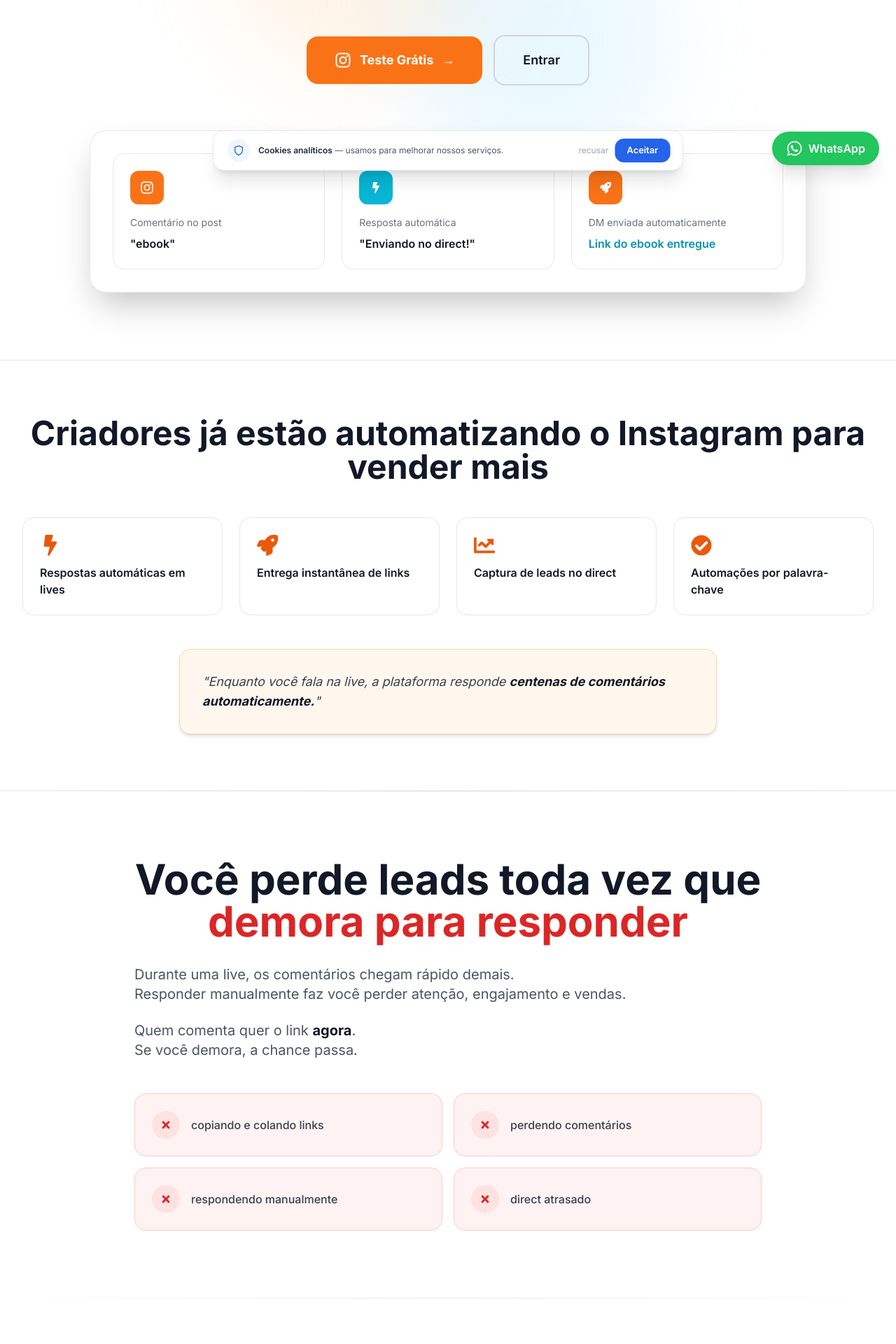
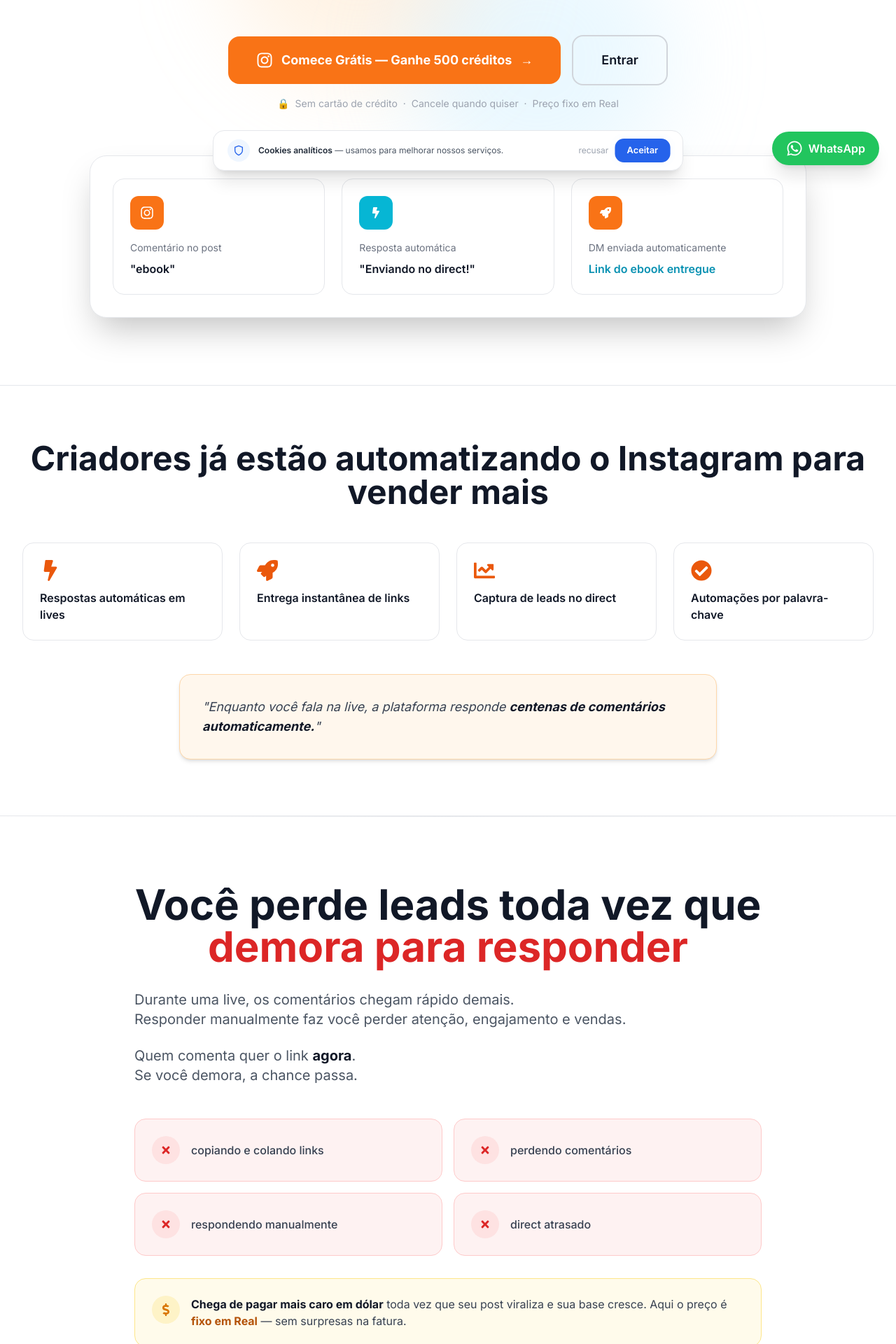
Before and after one commit to Rivas12/LP---INSTA-LINK, a Next.js app: page / in a window 1280 px wide. Shown: the part 540-2460 px from the top of the page at 70% size. Built offline with nearby package versions, Linux system fonts and the light colour scheme.

Commit message:
refactor: replace buttons with links for improved navigation and user experience across multiple components

```diff
--- a/components/Blog.tsx
+++ b/components/Blog.tsx
@@ -65,9 +65,9 @@ export default function Blog() {
         </div>
 
         <div className="text-center mt-12">
-          <button className="bg-primary-600 text-white px-8 py-3 rounded-lg font-semibold hover:bg-primary-700 transition">
+          <a href="https://app.linkinsta.com.br/blog" target="_blank" rel="noopener noreferrer" className="inline-block bg-primary-600 text-white px-8 py-3 rounded-lg font-semibold hover:bg-primary-700 transition">
             Ver todos os posts
-          </button>
+          </a>
         </div>
       </div>
     </section>
--- a/components/Differential.tsx
+++ b/components/Differential.tsx
@@ -1,9 +1,9 @@
-import { FaServer, FaRocket, FaShieldAlt, FaBolt } from "react-icons/fa";
+import { FaServer, FaRocket, FaShieldAlt, FaBolt, FaTachometerAlt } from "react-icons/fa";
 
 export default function Differential() {
   const features = [
     { icon: FaServer, text: "Entrega de PDF, foto, imagem e áudio" },
-    { icon: FaRocket, text: "Fluxos visuais estilo ManyChat" },
+    { icon: FaRocket, text: "Fluxos visuais de automação completos" },
     { icon: FaBolt, text: "Gatilhos por palavra-chave em tempo real" },
     { icon: FaShieldAlt, text: "Escala com estabilidade e velocidade" },
   ];
@@ -21,7 +21,7 @@ export default function Differential() {
 
           <p className="scroll-reveal text-base sm:text-xl text-gray-600 leading-relaxed mb-8 sm:mb-12">
             Além de responder comentários, a plataforma envia materiais completos no direct e executa
-            jornadas automáticas como no ManyChat, com foco total em conversão.
+            jornadas automáticas poderosas, com foco total em conversão.
           </p>
 
           <div className="scroll-reveal-scale bg-white border border-gray-200 rounded-2xl sm:rounded-3xl p-5 sm:p-10 mb-6 sm:mb-8 shadow-md">
@@ -37,11 +37,22 @@ export default function Differential() {
             </div>
           </div>
 
-          <div className="bg-orange-50 border border-orange-200 rounded-2xl p-5 sm:p-8">
+          <div className="bg-orange-50 border border-orange-200 rounded-2xl p-5 sm:p-8 mb-6">
             <p className="text-gray-700 text-sm sm:text-lg">
               Sua audiência comenta e o sistema já responde, envia o arquivo certo e continua o fluxo sem
               travar, mesmo com <span className="text-gray-900 font-bold">alto volume de mensagens</span>.
             </p>
+          </div>
+
+          {/* Speed seal */}
+          <div className="scroll-reveal inline-flex items-center gap-3 bg-gray-900 text-white px-5 py-3 rounded-full shadow-lg">
+            <div className="w-8 h-8 bg-green-500 rounded-full flex items-center justify-center flex-shrink-0">
+              <FaTachometerAlt className="text-white text-sm" />
+            </div>
+            <span className="text-sm sm:text-base font-semibold">
+              Disparo Instantâneo — DM entregue em{" "}
+              <span className="text-green-400">menos de 3 segundos</span>
+            </span>
           </div>
         </div>
       </div>
--- a/components/Features.tsx
+++ b/components/Features.tsx
@@ -110,14 +110,12 @@ export default function Features() {
                 <br />Cancele quando quiser. Sem pegadinhas.
               </p>
               <div className="flex flex-col sm:flex-row gap-4 justify-center items-center mb-6">
-                <button className="group bg-white text-primary-600 px-10 py-5 rounded-2xl text-lg font-bold hover:scale-105 hover:shadow-2xl transition-all duration-300">
-                  <span className="flex items-center gap-2">
+                <a href="https://app.linkinsta.com.br/register" target="_blank" rel="noopener noreferrer" className="group bg-white text-primary-600 px-10 py-5 rounded-2xl text-lg font-bold hover:scale-105 hover:shadow-2xl transition-all duration-300 inline-flex items-center gap-2">
                     Começar Teste Grátis
                     <span className="group-hover:translate-x-1 transition-transform">→</span>
-                  </span>
-                </button>
+                </a>
                 <p className="text-sm text-white/90">
-                  ✓ 14 dias grátis • Sem cartão • Cancele a qualquer momento
+                  ✓ 7 dias grátis • Sem cartão • Cancele a qualquer momento
                 </p>
               </div>
               <p className="text-xs text-white/70 max-w-2xl mx-auto">
--- a/components/FinalCTA.tsx
+++ b/components/FinalCTA.tsx
@@ -25,14 +25,14 @@ export default function FinalCTA() {
             </p>
 
             <div className="flex flex-col sm:flex-row gap-3 sm:gap-6 justify-center items-stretch sm:items-center mb-8 w-full max-w-md sm:max-w-none mx-auto">
-              <button className="group w-full sm:w-auto bg-orange-500 text-white px-6 sm:px-12 py-4 sm:py-6 rounded-2xl text-base sm:text-xl font-bold hover:bg-orange-600 hover:shadow-lg transition-all duration-300 hover:scale-105 flex items-center justify-center gap-4">
+              <a href="https://app.linkinsta.com.br/register" target="_blank" rel="noopener noreferrer" className="group w-full sm:w-auto bg-orange-500 text-white px-6 sm:px-12 py-4 sm:py-6 rounded-2xl text-base sm:text-xl font-bold hover:bg-orange-600 hover:shadow-lg transition-all duration-300 hover:scale-105 flex items-center justify-center gap-4">
                 <FaInstagram className="text-3xl" />
                 Teste Grátis
                 <span className="group-hover:translate-x-1 transition-transform">→</span>
-              </button>
-              <button className="w-full sm:w-auto px-6 sm:px-12 py-4 sm:py-6 rounded-2xl text-base sm:text-xl font-semibold text-gray-900 border-2 border-gray-300 hover:border-primary-500 hover:bg-gray-50 transition-all duration-300">
+              </a>
+              <a href="https://app.linkinsta.com.br/login" target="_blank" rel="noopener noreferrer" className="w-full sm:w-auto px-6 sm:px-12 py-4 sm:py-6 rounded-2xl text-base sm:text-xl font-semibold text-gray-900 border-2 border-gray-300 hover:border-primary-500 hover:bg-gray-50 transition-all duration-300 flex items-center justify-center">
                 Entrar
-              </button>
+              </a>
             </div>
 
             <div className="flex flex-col sm:flex-row sm:flex-wrap justify-center gap-2 sm:gap-6 text-xs sm:text-sm text-gray-600">
@@ -42,7 +42,7 @@ export default function FinalCTA() {
               </div>
               <div className="flex items-center gap-2">
                 <span className="text-green-600">✓</span>
-                <span>14 dias de teste grátis</span>
+                <span>7 dias de teste grátis</span>
               </div>
               <div className="flex items-center gap-2">
                 <span className="text-green-600">✓</span>
--- a/components/Footer.tsx
+++ b/components/Footer.tsx
@@ -63,9 +63,9 @@ export default function Footer() {
                 <span>(11) 99999-9999</span>
               </li>
             </ul>
-            <button className="mt-6 bg-primary-600 text-white px-6 py-3 rounded-lg hover:bg-primary-700 transition w-full">
+            <a href="https://wa.me/5500000000000?text=Oi!%20Quero%20fazer%20um%20teste%20gratis." target="_blank" rel="noopener noreferrer" className="mt-6 bg-primary-600 text-white px-6 py-3 rounded-lg hover:bg-primary-700 transition w-full inline-block text-center">
               Fale Conosco
-            </button>
+            </a>
           </div>
         </div>
 
@@ -76,13 +76,13 @@ export default function Footer() {
               © 2026 LinkInsta Software S.A. All Rights Reserved.
             </p>
             <div className="flex flex-wrap gap-4 text-sm text-gray-400">
-              <a href="#" className="hover:text-white transition">
+              <a href="/politica-de-privacidade" className="hover:text-white transition">
                 Política de Privacidade
               </a>
-              <a href="#" className="hover:text-white transition">
+              <a href="/termos-de-uso" className="hover:text-white transition">
                 Termos de Uso
               </a>
-              <a href="#" className="hover:text-white transition">
+              <a href="/acessibilidade" className="hover:text-white transition">
                 Acessibilidade
               </a>
             </div>
--- a/components/Hero.tsx
+++ b/components/Hero.tsx
@@ -28,19 +28,25 @@ export default function Hero() {
           </h1>
 
           <p className="text-base sm:text-lg md:text-2xl text-gray-600 mb-8 sm:mb-12 leading-relaxed max-w-3xl mx-auto px-1">
-            Crie fluxos completos estilo ManyChat e envie <span className="text-gray-900 font-semibold">PDF, foto, imagem, áudio e links</span> automaticamente no direct — sem equipe e sem trabalho manual.
+            Crie fluxos completos de automação e envie <span className="text-gray-900 font-semibold">PDF, foto, imagem, áudio e links</span> automaticamente no direct — sem equipe e sem trabalho manual.
           </p>
 
-          <div className="flex flex-col sm:flex-row gap-3 sm:gap-4 justify-center items-stretch sm:items-center mb-10 sm:mb-16 w-full max-w-md sm:max-w-none mx-auto">
-            <button className="group w-full sm:w-auto bg-orange-500 text-white px-6 sm:px-10 py-4 sm:py-5 rounded-2xl text-base sm:text-lg font-bold hover:bg-orange-600 hover:shadow-xl hover:scale-105 transition-all duration-300 flex items-center justify-center gap-3">
+          <div className="flex flex-col sm:flex-row gap-3 sm:gap-4 justify-center items-stretch sm:items-center mb-3 sm:mb-4 w-full max-w-md sm:max-w-none mx-auto">
+            <a href="https://app.linkinsta.com.br/register" target="_blank" rel="noopener noreferrer" className="group w-full sm:w-auto bg-orange-500 text-white px-6 sm:px-10 py-4 sm:py-5 rounded-2xl text-base sm:text-lg font-bold hover:bg-orange-600 hover:shadow-xl hover:scale-105 transition-all duration-300 flex items-center justify-center gap-3">
               <FaInstagram className="text-2xl" />
-              Teste Grátis
+              Comece Grátis — Ganhe 500 créditos
               <span className="group-hover:translate-x-1 transition-transform">→</span>
-            </button>
-            <button className="w-full sm:w-auto px-6 sm:px-10 py-4 sm:py-5 rounded-2xl text-base sm:text-lg font-semibold text-gray-900 border-2 border-gray-300 hover:border-primary-500 hover:bg-gray-50 transition-all duration-300">
+            </a>
+            <a href="https://app.linkinsta.com.br/login" target="_blank" rel="noopener noreferrer" className="w-full sm:w-auto px-6 sm:px-10 py-4 sm:py-5 rounded-2xl text-base sm:text-lg font-semibold text-gray-900 border-2 border-gray-300 hover:border-primary-500 hover:bg-gray-50 transition-all duration-300 flex items-center justify-center">
               Entrar
-            </button>
+            </a>
           </div>
+
+          {/* Trust micro-copy */}
+          <p className="text-sm text-gray-400 mb-10 sm:mb-16 flex items-center justify-center gap-2">
+            <span>🔒</span>
+            <span>Sem cartão de crédito &nbsp;·&nbsp; Cancele quando quiser &nbsp;·&nbsp; Preço fixo em Real</span>
+          </p>
 
           {/* Mockup visual */}
           <div className="relative mt-10 sm:mt-16">
--- a/components/Navbar.tsx
+++ b/components/Navbar.tsx
@@ -45,9 +45,9 @@ export default function Navbar() {
               <a href="https://app.linkinsta.com.br/login" target="_blank" rel="noopener noreferrer" className="px-5 py-3 rounded-xl font-semibold text-gray-800 border border-gray-300 hover:bg-gray-50 transition-all duration-300">
                 Entrar
               </a>
-              <button className="bg-orange-500 text-white px-6 py-3 rounded-xl font-semibold hover:bg-orange-600 hover:shadow-lg hover:scale-105 transition-all duration-300">
+              <a href="https://app.linkinsta.com.br/register" target="_blank" rel="noopener noreferrer" className="bg-orange-500 text-white px-6 py-3 rounded-xl font-semibold hover:bg-orange-600 hover:shadow-lg hover:scale-105 transition-all duration-300">
                 Teste Grátis
-              </button>
+              </a>
             </div>
           </div>
 
--- a/components/Pricing.tsx
+++ b/components/Pricing.tsx
@@ -239,11 +239,14 @@ export default function Pricing() {
                   </div>
 
                   {/* CTA */}
-                  <button
-                    className={`w-full py-3 rounded-xl font-semibold text-sm transition-all duration-200 mb-6 cursor-pointer ${plan.buttonStyle}`}
+                  <a
+                    href="https://app.linkinsta.com.br/register"
+                    target="_blank"
+                    rel="noopener noreferrer"
+                    className={`w-full py-3 rounded-xl font-semibold text-sm transition-all duration-200 mb-6 text-center block ${plan.buttonStyle}`}
                   >
                     {plan.buttonLabel}
-                  </button>
+                  </a>
 
                   {/* Included */}
                   {plan.included.length > 0 && (
--- a/components/Problem.tsx
+++ b/components/Problem.tsx
@@ -1,4 +1,4 @@
-import { FaTimes } from "react-icons/fa";
+import { FaTimes, FaDollarSign } from "react-icons/fa";
 
 export default function Problem() {
   const problems = [
@@ -45,6 +45,17 @@ export default function Problem() {
               </div>
             ))}
           </div>
+
+          {/* Dollar pain callout */}
+          <div className="scroll-reveal mt-6 sm:mt-8 flex items-start gap-4 bg-amber-50 border border-amber-200 rounded-2xl p-5 sm:p-6 text-left">
+            <div className="flex-shrink-0 w-10 h-10 bg-amber-100 rounded-full flex items-center justify-center">
+              <FaDollarSign className="text-amber-600 text-lg" />
+            </div>
+            <p className="text-sm sm:text-base text-gray-700 leading-relaxed">
+              <span className="font-bold text-gray-900">Chega de pagar mais caro em dólar</span> toda vez que seu post viraliza e sua base cresce.{" "}
+              Aqui o preço é <span className="font-bold text-amber-700">fixo em Real</span> — sem surpresas na fatura.
+            </p>
+          </div>
         </div>
       </div>
     </section>
--- a/components/Solution.tsx
+++ b/components/Solution.tsx
@@ -5,7 +5,7 @@ export default function Solution() {
     { icon: FaCheckCircle, text: "responder comentários automaticamente" },
     { icon: FaPaperPlane, text: "enviar PDF, foto, imagem e áudio no direct" },
     { icon: FaFileAlt, text: "entregar arquivos e materiais automaticamente" },
-    { icon: FaLink, text: "fluxos avançados estilo ManyChat" },
+    { icon: FaLink, text: "fluxos avançados de automação" },
     { icon: FaDatabase, text: "captar e qualificar leads em tempo real" },
   ];
 
```
